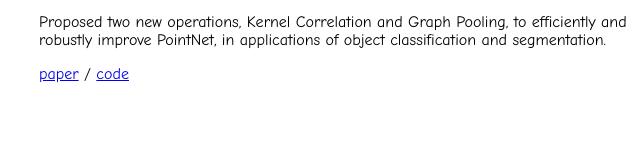
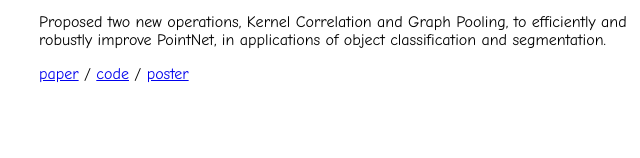
Before and after one commit to YiruS/YiruS.github.io, a plain HTML site: page website/projects.html in a window 1280 px wide. Shown: the part 227-385 px from the top of the page, 485-1125 px from the left. Drawn offline with Linux system fonts and the light colour scheme.

Commit message:
update FNet poster

```diff
--- a/website/projects.html
+++ b/website/projects.html
@@ -82,7 +82,7 @@ body {
 <b><a href="http://openaccess.thecvf.com/content_cvpr_2018/CameraReady/1129.pdf">Mining Point Cloud Local Structures by Kernel Correlation and Graph Pooling</a></b>, <i>CVPR 2018</i><br>
 <b>Yiru Shen</b>, Chen Feng, Yaoqing Yang, and Dong Tian<br>
 <p>Proposed two new operations, Kernel Correlation and Graph Pooling, to efficiently and robustly improve PointNet, in applications of object classification and segmentation.</p>
-<a href="http://openaccess.thecvf.com/content_cvpr_2018/html/Shen_Mining_Point_Cloud_CVPR_2018_paper.html">paper</a> / <a href="http://www.merl.com/research/license#KCNet">code</a>
+<a href="http://openaccess.thecvf.com/content_cvpr_2018/html/Shen_Mining_Point_Cloud_CVPR_2018_paper.html">paper</a> / <a href="http://www.merl.com/research/license#KCNet">code</a> / <a href="https://github.com/YiruS/YiruS.github.io/tree/master/images/KCNet_CVPR_poster.pdf">poster</a>
 <p></pre>
 </p></td>
 </tr>
@@ -97,7 +97,7 @@ body {
 <b><a href="http://openaccess.thecvf.com/content_cvpr_2018/CameraReady/1129.pdf">Foldingnet: Point cloud auto-encoder via deep grid deformation</a></b>, <i>CVPR 2018</i><br>
 Yaoqing Yang, Chen Feng, <b>Yiru Shen</b>, and Dong Tian<br>
 <p>Proposed a novel framework for 3D point cloud reconstruction using deep auto-encoder. Our method is simple and efficient, and achieves state-of-the-art for linear transfer classification in <a href="http://modelnet.cs.princeton.edu/">ModelNet40 dataset</a> (6/19/2018).</p>
-<a href="http://openaccess.thecvf.com/content_cvpr_2018/html/Yang_FoldingNet_Point_Cloud_CVPR_2018_paper.html">paper</a> / <a href="http://www.merl.com/research/license#FoldingNet">code</a> / <a href="images/KCNet_CVPR_poster.pdf" alt="Yiru.jpeg" height="220" width="220">poster</a>
+<a href="http://openaccess.thecvf.com/content_cvpr_2018/html/Yang_FoldingNet_Point_Cloud_CVPR_2018_paper.html">paper</a> / <a href="http://www.merl.com/research/license#FoldingNet">code</a> / <a href="https://github.com/YiruS/YiruS.github.io/tree/master/images/FoldingNet_CVPR_poster.pdf">poster</a>
 <p></pre>
 </p></td>
 </tr>
```
